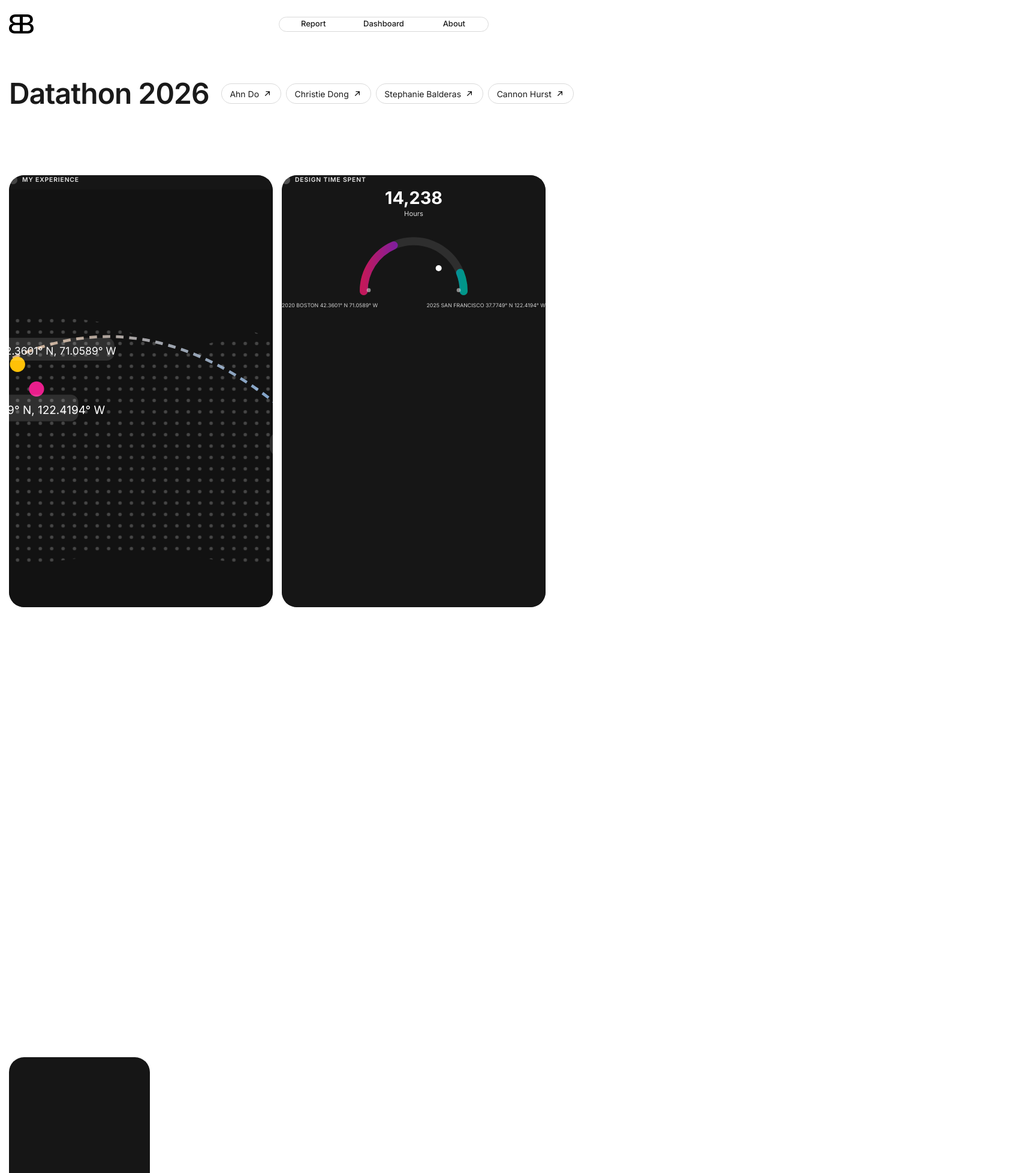
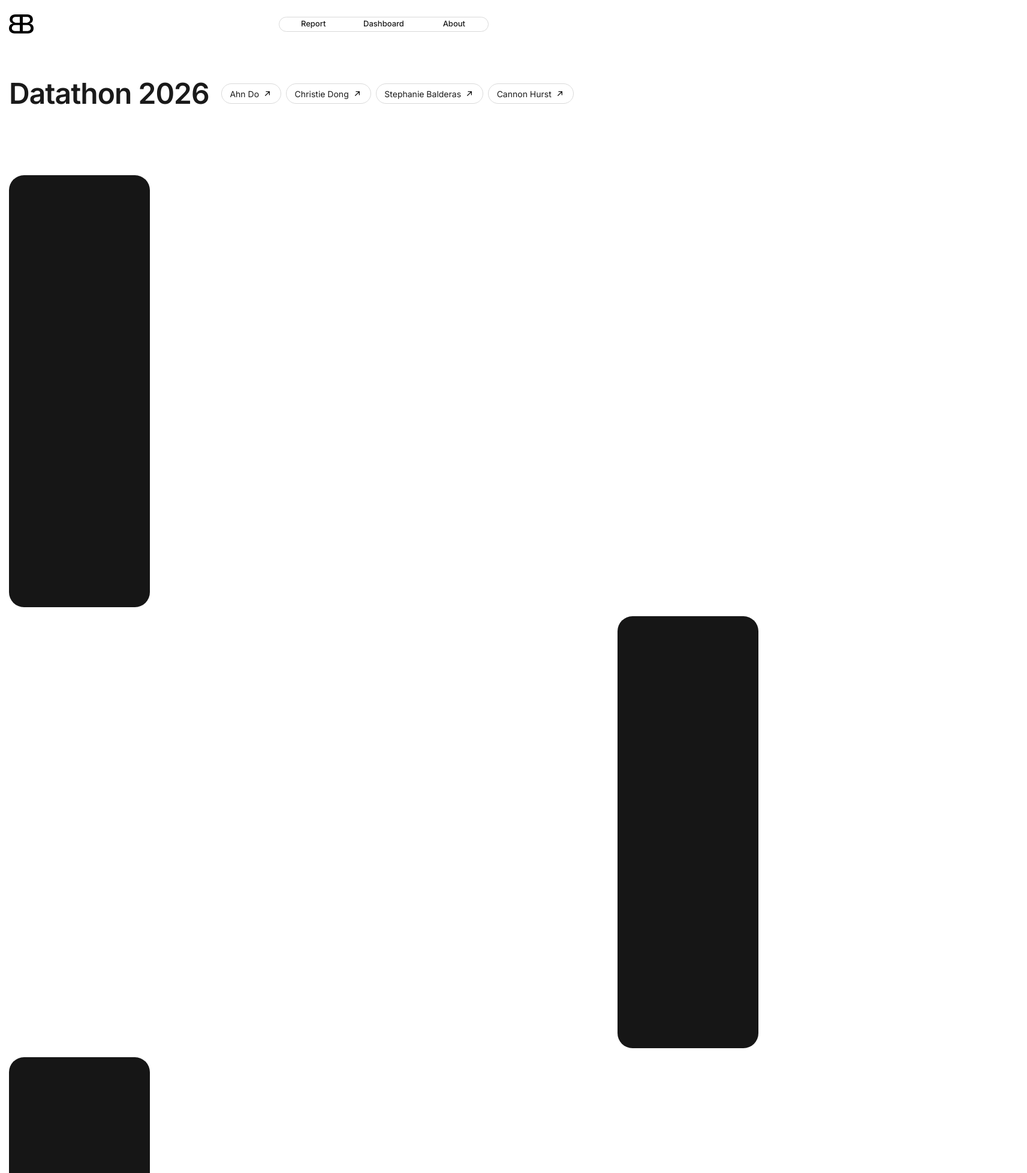
Before and after one commit to cannkayy/datathon-2026, a React (Vite) app: page /#/ in a window 1280 px wide. Shown: the top 1955 px of the page at 60% size, 1713 px wide, since content can reach past the window. Built offline with nearby package versions, Linux system fonts and the light colour scheme.

Commit message:
Row 2: restore black box; Row 1: one empty box + Tableau, remove mock viz imports
Co-authored-by: Cursor <cursoragent@cursor.com>

```diff
--- a/src/pages/Report.jsx
+++ b/src/pages/Report.jsx
@@ -1,6 +1,4 @@
 import VizPlaceholder from '../components/VizPlaceholder'
-import MockMapViz from '../components/MockMapViz'
-import MockGaugeViz from '../components/MockGaugeViz'
 import TableauEmbed from '../components/TableauEmbed'
 import TableauEmbedOverview from '../components/TableauEmbedOverview'
 import TableauEmbedThirdRow from '../components/TableauEmbedThirdRow'
@@ -47,15 +45,17 @@ export default function Report() {
         </header>
         {SECTIONS.map((section, i) => (
         <section key={i} className={styles.section}>
-          <div className={i === 1 ? `${styles.vizRow} ${styles.vizRowDashboard}` : i === 2 ? `${styles.vizRow} ${styles.vizRowThird}` : styles.vizRow}>
+          <div className={i === 0 ? `${styles.vizRow} ${styles.vizRowFirst}` : i === 1 ? `${styles.vizRow} ${styles.vizRowDashboard}` : i === 2 ? `${styles.vizRow} ${styles.vizRowThird}` : styles.vizRow}>
             {i === 0 ? (
               <>
-                <VizPlaceholder embed={<MockMapViz />} />
-                <VizPlaceholder embed={<MockGaugeViz />} />
+                <VizPlaceholder />
                 <VizPlaceholder embed={<TableauEmbed />} />
               </>
             ) : i === 1 ? (
-              <VizPlaceholder embed={<TableauEmbedOverview />} />
+              <>
+                <VizPlaceholder embed={<TableauEmbedOverview />} />
+                <VizPlaceholder />
+              </>
             ) : (
               <>
                 <VizPlaceholder />
--- a/src/pages/Report.module.css
+++ b/src/pages/Report.module.css
@@ -92,18 +92,21 @@
   gap: 15px;
 }
 
-/* First row: same height as second row for Tableau embed */
-.section:first-of-type .vizRow {
+/* First row: one black box (left) + Tableau (right, 1000px), 720px height */
+.vizRowFirst {
+  grid-template-columns: 1fr 1000px;
   grid-auto-rows: 720px;
+  gap: 0 15px;
 }
 
-/* Second row: Tableau only (1000px) */
+/* Second row: Tableau (left, 1000px) + black box (right) */
 .vizRowDashboard {
-  grid-template-columns: 1000px;
+  grid-template-columns: 1000px 1fr;
   grid-auto-rows: 720px;
   align-items: stretch;
   width: 100%;
   min-width: 0;
+  gap: 0 15px;
 }
 .vizRowDashboard .viz-placeholder {
   min-height: 720px;
```
